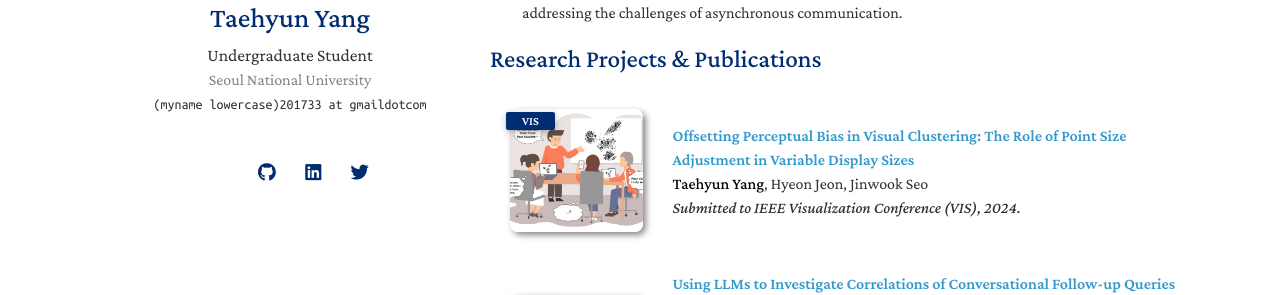
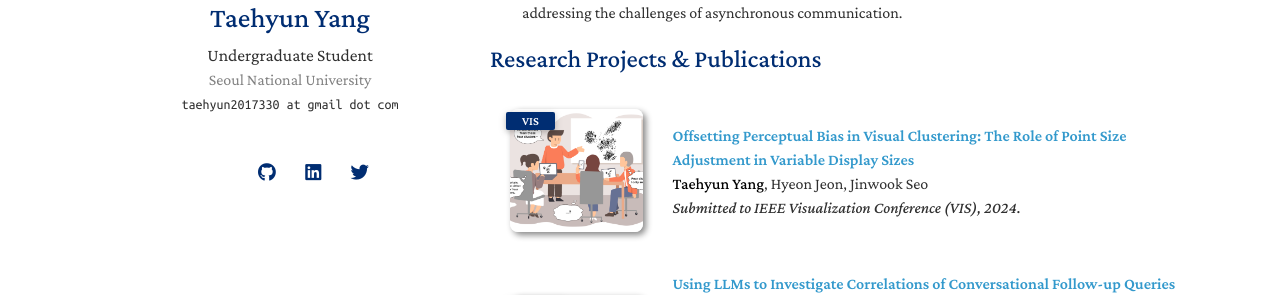
Before and after one commit to taehyun2017330/taehyun2017330.github.io, a Jekyll site: the page built from index.md, in a window 1280 px wide. Shown: the part 378-673 px from the top of the page. Built offline with Jekyll 4.4.1, drawn with Linux system fonts in a browser that asks for light colours; nearby versions of some CDN libraries; a style sheet for code colours, icons or effects is not loaded.

Commit message:
email change

```diff
--- a/_config.yml
+++ b/_config.yml
@@ -3,9 +3,9 @@ title: Taehyun Yang
 position: Undergraduate Student
 affiliation: Seoul National University
 email: >
-  (myname lowercase)201733 at
+  taehyun2017330 at
 
-  gmaildotcom
+  gmail dot com
 
 navigation:
   - title: "Home"
```
